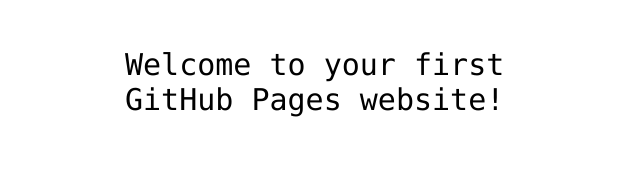
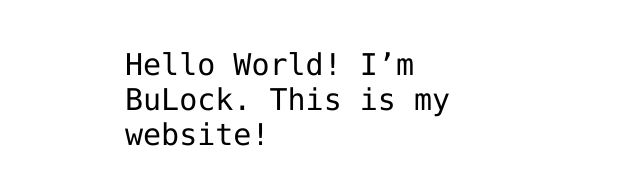
Before and after one commit to BuLock/BuLock.github.io, a plain HTML site: page index.html in a window 1280 px wide. Shown: the part 341-526 px from the top of the page, without its empty margins (315-955 px from the left). Drawn offline with Linux system fonts and the light colour scheme.

Commit message:
Update index.html

```diff
--- a/index.html
+++ b/index.html
@@ -12,7 +12,7 @@
 <img src="https://octodex.github.com/images/daftpunktocat-thomas.gif" id="octocat" alt="octocat-gif" />
 
 <!-- Change this code here by copy and pasting your template on line 15 -->
-<p>Welcome to your first GitHub Pages website!</p>
+<p>Hello World! I’m BuLock. This is my website!</p>
 
 </body>
 </html>
```
